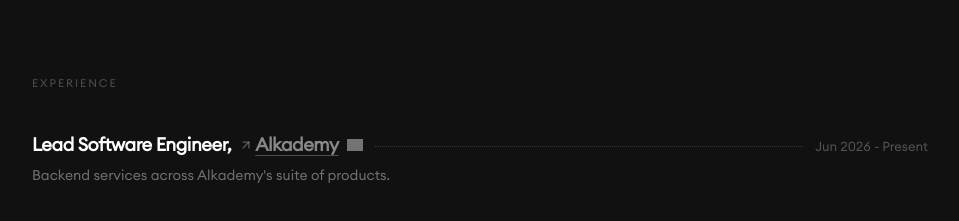
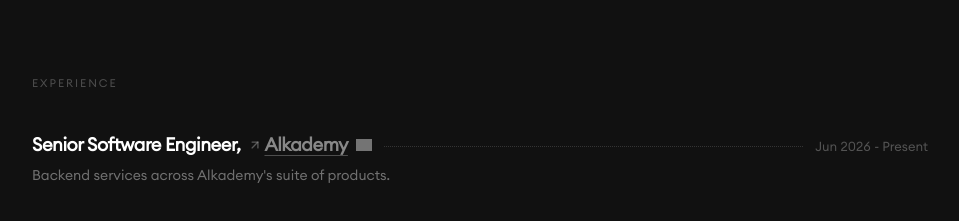
Before and after one commit to somkenemuscle/Portfolio, a Next.js app: page / in a window 1280 px wide. Shown: the part 1140-1361 px from the top of the page, without its empty margins (160-1119 px from the left). Built offline with nearby package versions, Linux system fonts and the light colour scheme; grey boxes are pictures that could not be loaded.

Commit message:
feat(experience): Update Experience

```diff
--- a/components/shared/Projects.tsx
+++ b/components/shared/Projects.tsx
@@ -222,7 +222,7 @@ function ProjectRow({
                 {project.description}
               </motion.p>
 
-              <motion.div variants={fadeUp} className="mb-8">
+              {/* <motion.div variants={fadeUp} className="mb-8">
                 <p className="text-[10px] font-semibold tracking-[0.2em] uppercase mb-3" style={{ color: 'rgba(255,255,255,0.22)' }}>
                   Stack
                 </p>
@@ -231,7 +231,7 @@ function ProjectRow({
                     <TechPill key={i} tech={tech} />
                   ))}
                 </div>
-              </motion.div>
+              </motion.div> */}
 
               <motion.div variants={fadeUp} className="flex flex-wrap items-center gap-3">
                 <CtaLink href={project.livePreview} icon={<ArrowUpRight size={14} strokeWidth={2} />} emphasis>
--- a/constants/experience.ts
+++ b/constants/experience.ts
@@ -1,6 +1,6 @@
 export const experiences = [
     {
-        role: "Lead Software Engineer",
+        role: "Senior Software Engineer",
         duration: "Jun 2026 - Present",
         link: "https://www.alkademy.com/",
         company: "@Alkademy ",
```
